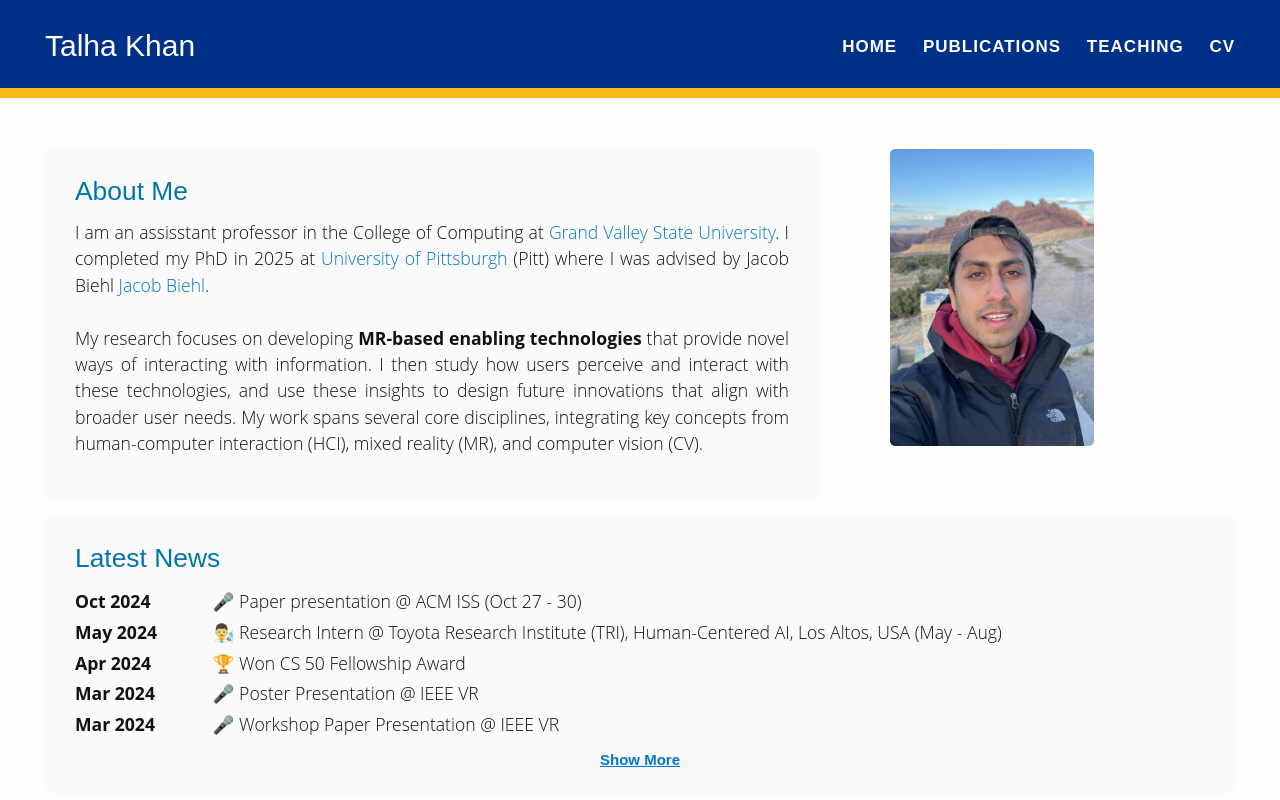
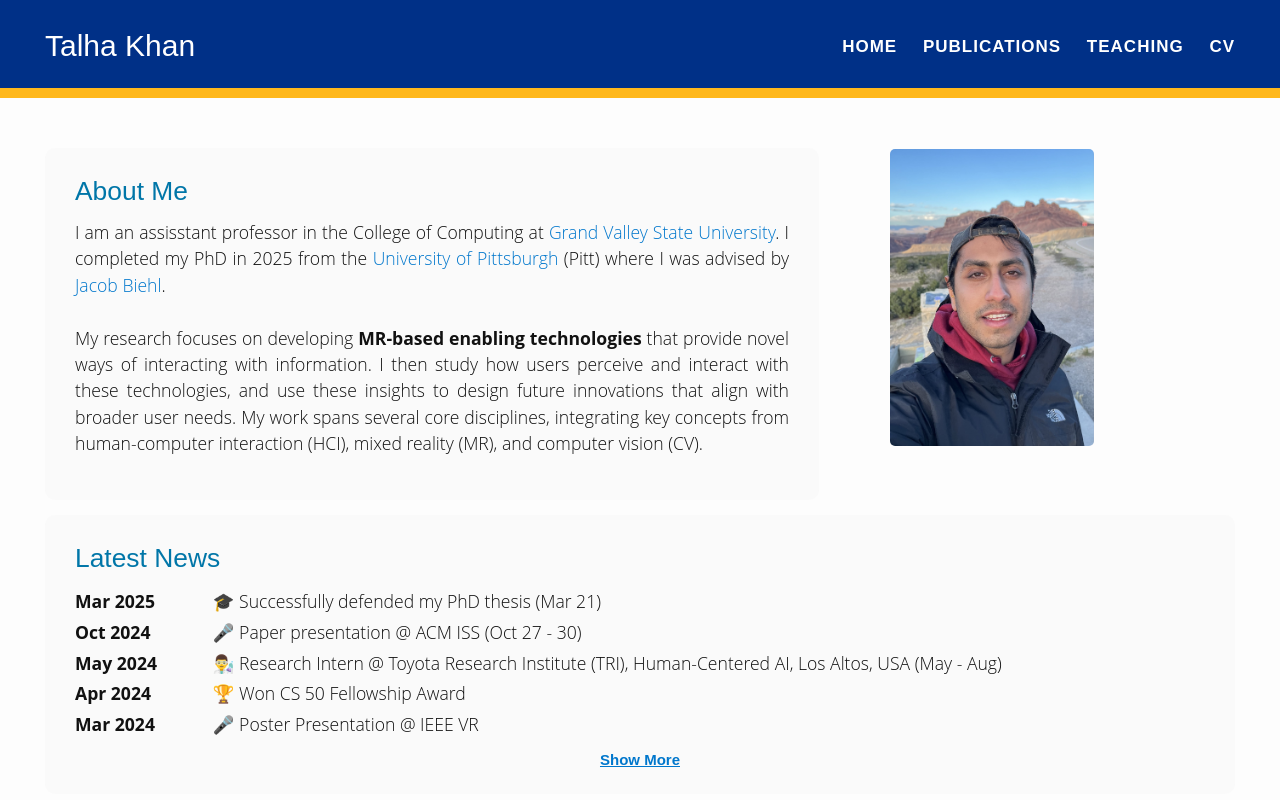
Before and after one commit to talhakhan13/talhakhan13.github.io, a plain HTML site: page index.html in a window 1280 px wide. Shown: the top 800 px of the page. Drawn offline with Linux system fonts and the light colour scheme.

Commit message:
Update index.html

```diff
--- a/index.html
+++ b/index.html
@@ -127,7 +127,7 @@
 <div class="about-me-container">
   <h1 style="margin-bottom: 15px">About Me</h1>
   <p style="line-height: 150%; text-align: justify;">
-  	I am an assisstant professor in the College of Computing at <a href="https://www.gvsu.edu/">Grand Valley State University</a>. I completed my PhD in 2025 at <a href="https://www.pitt.edu/">University of Pittsburgh</a> (Pitt) where I was advised by Jacob Biehl <a href="https://jtbiehl.github.io">Jacob Biehl</a>.
+  	I am an assisstant professor in the College of Computing at <a href="https://www.gvsu.edu/">Grand Valley State University</a>. I completed my PhD in 2025 from the <a href="https://www.pitt.edu/">University of Pittsburgh</a> (Pitt) where I was advised by <a href="https://jtbiehl.github.io">Jacob Biehl</a>.
   	<br>
   	<br>
   	My research focuses on developing <b>MR-based enabling technologies</b> that provide novel ways of interacting with information.
@@ -167,9 +167,9 @@
   <h1 style="margin-bottom: 15px">Latest News</h1>
 
 
-<!--   <div class="styled-box">
+  <div class="styled-box">
   	<span class="styled-text"><b>Mar 2025</b>&emsp;🎓 Successfully defended my PhD thesis (Mar 21)</span>
-	</div> -->
+	</div>
 
   <div class="styled-box">
     <span class="styled-text"><b>Oct 2024</b>&emsp;🎤 Paper presentation @ ACM ISS (Oct 27 - 30)</span>
```
